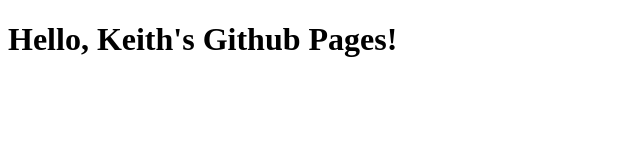
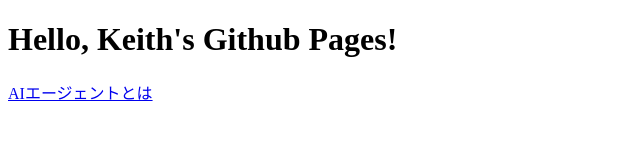
Before and after one commit to KeithCCC/blog, a website: page index.html in a window 1280 px wide. Shown: the whole page, without its empty margins (0-640 px from the left). Drawn offline with Linux system fonts and the light colour scheme.

Commit message:
Add link to AI agent article

```diff
--- a/index.html
+++ b/index.html
@@ -2,5 +2,6 @@
 <html>
   <body>
     <h1>Hello, Keith's Github Pages!</h1>
+    <p><a href="BlogAiAgent.html">AIエージェントとは</a></p>
   </body>
 </html>
```
